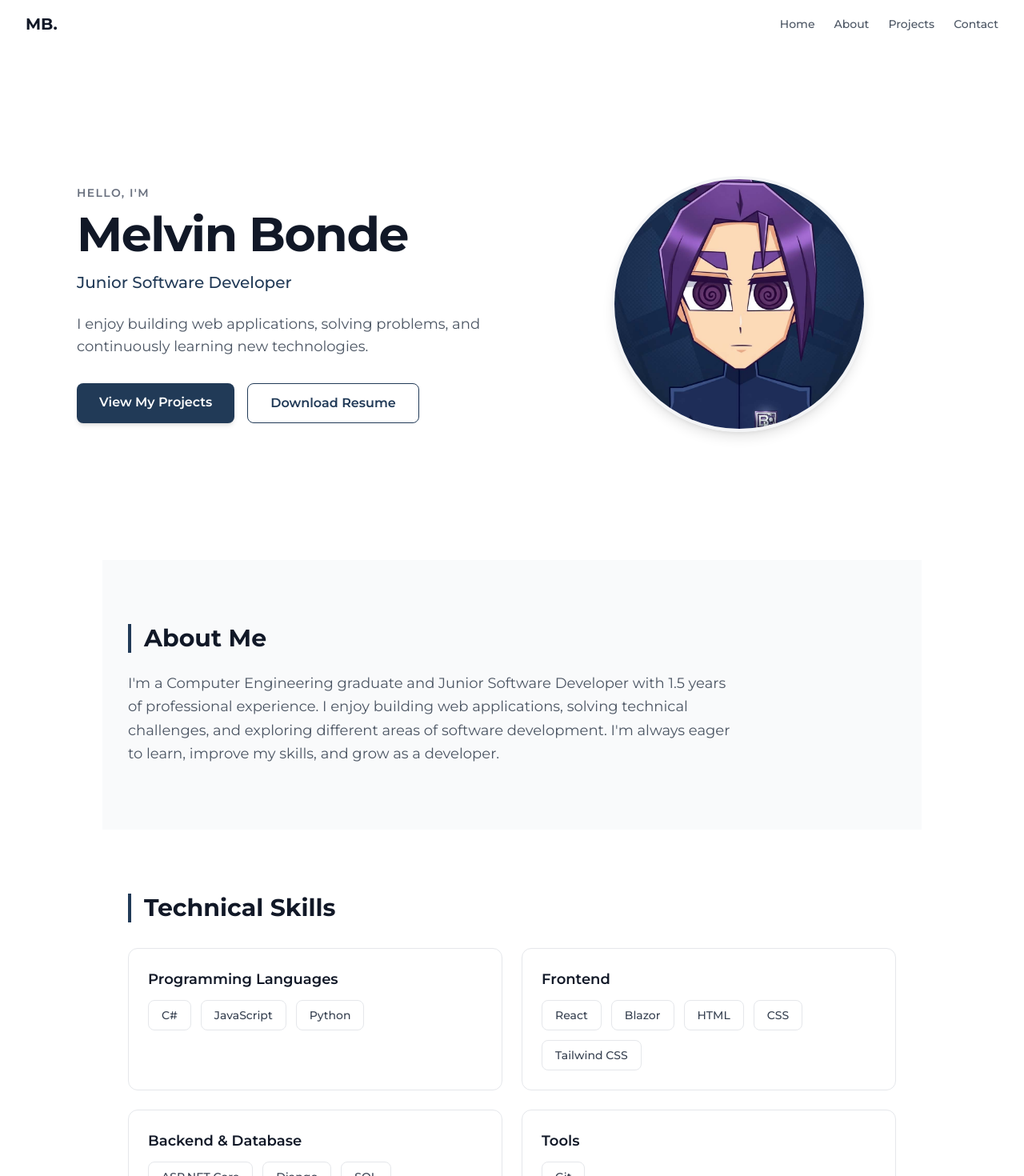
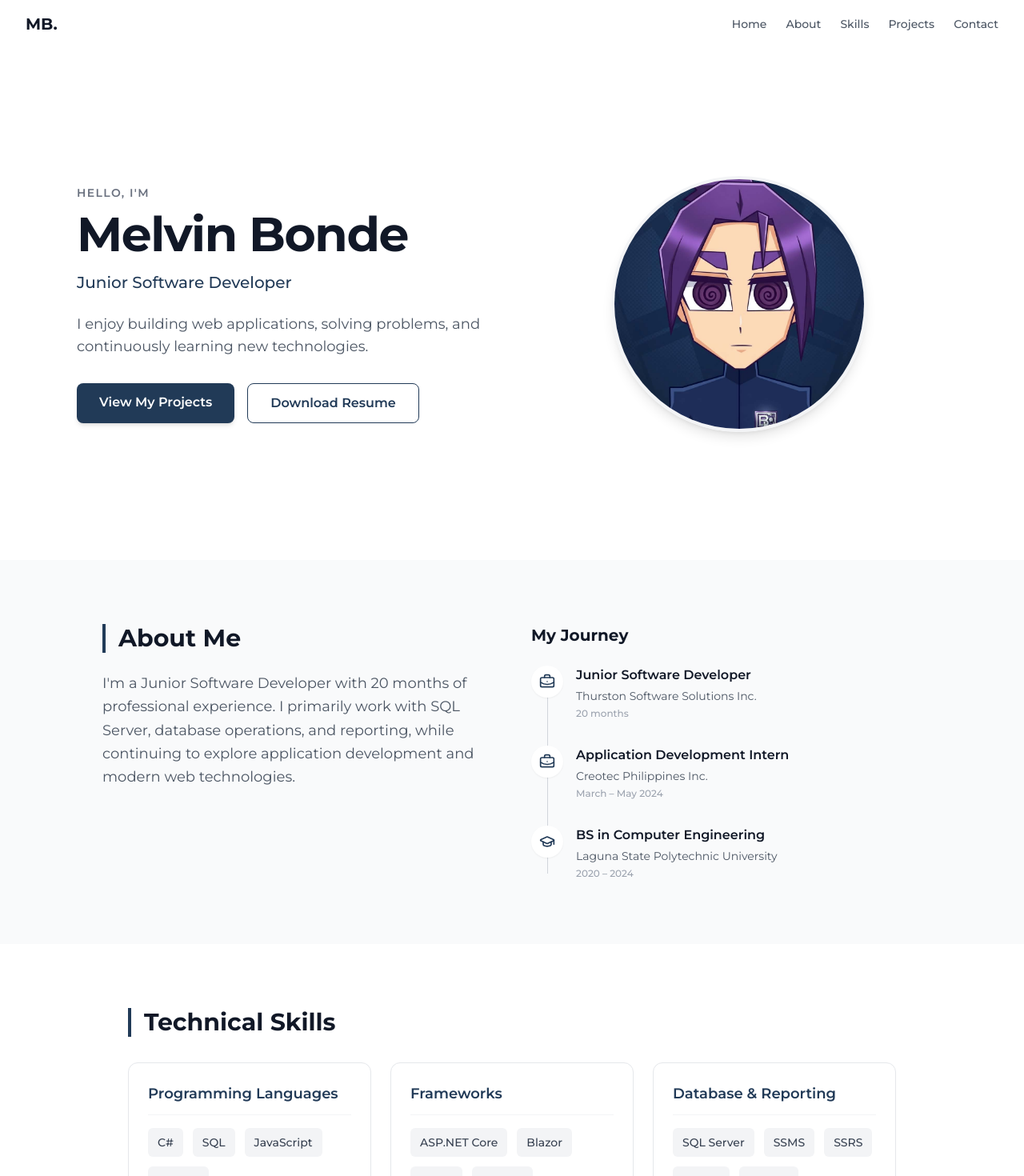
Before and after one commit to Melvinots/my-portfolio, a React (Vite) app: page / in a window 1280 px wide. Shown: the top 1470 px of the page at 80% size. Built offline with nearby package versions, Linux system fonts and the light colour scheme.

Commit message:
Enhance About and Skills sections

```diff
--- /dev/null
+++ b/src/constants/about.js
@@ -0,0 +1,36 @@
+import { GraduationCap, BriefcaseBusiness } from "lucide-react";
+
+export const attainments = [
+  {
+    id: 1,
+    title: "Education",
+    establishment: "Laguna State Polytechnic University",
+    role: "BS in Computer Engineering",
+    duration: "2020 – 2024",
+    icon: GraduationCap,
+  },
+  {
+    id: 2,
+    title: "Internship",
+    establishment: "Creotec Philippines Inc.",
+    role: "Application Development Intern",
+    duration: "March – May 2024",
+    description:
+      "Assisted in developing a mobile application for a Drone Soccer Competition scoring system.",
+    icon: BriefcaseBusiness,
+  },
+  {
+    id: 3,
+    title: "Professional Experience",
+    establishment: "Thurston Software Solutions Inc.",
+    role: "Junior Software Developer",
+    duration: "20 months",
+    description: [
+      "Develop and maintain SQL queries and stored procedures.",
+      "Perform database operations and maintenance using SQL Server Management Studio.",
+      "Develop and maintain reports using SQL Server Reporting Services (SSRS).",
+      "Assist with C# and Blazor application maintenance and minor enhancements.",
+    ],
+    icon: BriefcaseBusiness,
+  },
+].reverse();
--- a/src/constants/index.js
+++ /dev/null
@@ -1,99 +0,0 @@
-import { GraduationCap, BriefcaseBusiness } from 'lucide-react';
-import { tracker, mail, auction, social, palace } from "../assets/images";
-
-const iconMap = {
-  GraduationCap,
-  BriefcaseBusiness
-};
-
-import {
-  html,
-  css,
-  javascript,
-  python,
-  flask,
-  django,
-  sqlite,
-  bootstrap,
-  mysql,
-  react,
-  tailwind,
-} from "../assets/icons";
-
-export const navLinks = [
-  { label: "Home", href: "#home" },
-  { label: "About", href: "#about" },
-  { label: "Projects", href: "#projects" },
-  { label: "Contact", href: "#contact" },
-];
-
-export const attainments = [
-  {
-    title: "Education",
-    establishment: "Laguna State Polytechnic University",
-    role: "BS in Computer Engineering",
-    icon: iconMap.GraduationCap
-  },
-  {
-    title: "Internship",
-    establishment: "Creotec Philippines Inc.",
-    role: "Application Development Intern",
-    icon: iconMap.BriefcaseBusiness
-  }
-]
-
-export const projects = [
-  {
-    id: 1,
-    title: "Mind Palace",
-    thumbnail: palace,
-    github: "https://github.com/Melvinots/mind_palace",
-    youtube: "https://youtu.be/KYbN8I7lF18",
-    content: "A digital platform that helps users visualize, organize, and retain information by creating virtual memory spaces and using spatial mnemonics for efficient recall across various use cases."
-  },
-  {
-    id: 2,
-    title: "Sales Tracker",
-    thumbnail: tracker,
-    github: "https://github.com/Melvinots/sales-tracker/tree/main",
-    youtube: "https://youtu.be/Wwle64ZoPvU",
-    content: "A web application for managing sales and profits in small to medium stores by tracking daily transactions, monitoring inventory, and visualizing performance data and trends through charts."
-  },
-  {
-    id: 3,
-    title: "Auction Platform",
-    thumbnail: auction,
-    github: "https://github.com/Melvinots/auction",
-    youtube: "",
-    content: "An auction platform for buying and selling items featuring active listings, categorized navigation, bid tracking, user comments, user watchlists, and ability to set listings as ongoing or closed."
-  },
-  {
-    id: 4,
-    title: "Emailing System",
-    thumbnail: mail,
-    github: "https://github.com/Melvinots/mail",
-    youtube: "",
-    content: "A single-page email client integrated with APIs for sending, receiving, replying to, and archiving emails, featuring a clean interface for streamlined communication management."
-  },
-  {
-    id: 5,
-    title: "Social Platform",
-    thumbnail: social,
-    github: "https://github.com/Melvinots/network",
-    youtube: "",
-    content: "A platform resembling X (formerly Twitter) that supports posting text-based content, following users, liking posts, and seamless navigation with pagination for efficient user experience."
-  }
-];
-
-export const toolsURL = [
-  { name: "HTML", icon: html },
-  { name: "CSS", icon: css },
-  { name: "JavaScript", icon: javascript },
-  { name: "Python", icon: python },
-  { name: "Flask", icon: flask },
-  { name: "Django", icon: django },
-  { name: "SQLite", icon: sqlite },
-  { name: "Bootstrap", icon: bootstrap },
-];
-
-export const ongoingLearning = [react, tailwind, mysql];
--- /dev/null
+++ b/src/constants/navigation.js
@@ -0,0 +1,7 @@
+export const navLinks = [
+  { label: "Home", href: "#home" },
+  { label: "About", href: "#about" },
+  { label: "Skills", href: "#skills" },
+  { label: "Projects", href: "#projects" },
+  { label: "Contact", href: "#contact" },
+];
--- /dev/null
+++ b/src/constants/projects.js
@@ -0,0 +1,60 @@
+import {
+  tracker,
+  mail,
+  auction,
+  social,
+  palace,
+} from "../assets/images";
+
+export const projects = [
+  {
+    id: 1,
+    title: "Mind Palace",
+    image: palace,
+    githubUrl: "https://github.com/Melvinots/mind_palace",
+    demoUrl: "https://youtu.be/KYbN8I7lF18",
+    description:
+      "A digital platform that helps users visualize, organize, and retain information using virtual memory spaces and spatial mnemonics.",
+    technologies: ["Django", "JavaScript", "Bootstrap"],
+  },
+  {
+    id: 2,
+    title: "Sales Tracker",
+    image: tracker,
+    githubUrl: "https://github.com/Melvinots/sales-tracker/tree/main",
+    demoUrl: "https://youtu.be/Wwle64ZoPvU",
+    description:
+      "A web application for managing sales and profits by tracking daily transactions, monitoring inventory, and visualizing business performance.",
+    technologies: ["Flask", "Python", "SQLite", "Chart.js"],
+  },
+  {
+    id: 3,
+    title: "Auction Platform",
+    image: auction,
+    githubUrl: "https://github.com/Melvinots/auction",
+    demoUrl: null,
+    description:
+      "An online auction platform featuring item listings, categorized navigation, bidding, comments, watchlists, and listing management.",
+    technologies: ["Django", "Python", "JavaScript"],
+  },
+  {
+    id: 4,
+    title: "Emailing System",
+    image: mail,
+    githubUrl: "https://github.com/Melvinots/mail",
+    demoUrl: null,
+    description:
+      "A single-page email client for sending, receiving, replying to, and archiving emails through API integration.",
+    technologies: ["Django", "JavaScript", "HTML", "CSS"],
+  },
+  {
+    id: 5,
+    title: "Social Platform",
+    image: social,
+    githubUrl: "https://github.com/Melvinots/network",
+    demoUrl: null,
+    description:
+      "A social networking platform inspired by X, supporting posts, following users, liking content, and pagination.",
+    technologies: ["Django", "Python", "JavaScript"],
+  },
+];
--- /dev/null
+++ b/src/constants/skills.js
@@ -0,0 +1,26 @@
+export const skillGroups = [
+  {
+    title: "Programming Languages",
+    skills: ["C#", "SQL", "JavaScript", "Python"],
+  },
+  {
+    title: "Frameworks",
+    skills: ["ASP.NET Core", "Blazor", "React", "Django"],
+  },
+  {
+    title: "Database & Reporting",
+    skills: ["SQL Server", "SSMS", "SSRS", "SQLite", "MySQL"],
+  },
+  {
+    title: "Development Tools",
+    skills: ["Git", "GitHub", "Postman", "Swagger", "Visual Studio", "VS Code"],
+  },
+  {
+    title: "Automation & Operations",
+    skills: ["SQL Server Agent Jobs", "Windows Task Scheduler"],
+  },
+  {
+    title: "Deployment & Hosting",
+    skills: ["IIS"],
+  },
+];
--- a/src/sections/About.jsx
+++ b/src/sections/About.jsx
@@ -1,22 +1,59 @@
+
+import { attainments } from "../constants/about";
+
 function About() {
   return (
-    <section
-      id="about"
-      className="mx-auto max-w-5xl px-8 py-20 bg-gray-50"
-    >
-      <div className="mx-auto max-w-5xl">
+    <section id="about" className="bg-gray-50 px-8 py-20">
+      <div className="mx-auto grid max-w-5xl items-start gap-12 md:grid-cols-2">
+
+        {/* Introduction */}
+        <div>
           <h2 className="mb-6 border-l-4 border-[#213A57] pl-4 text-3xl font-bold">
             About Me
           </h2>
 
-          <p className="max-w-3xl text-lg leading-relaxed text-gray-600">
-            I'm a Computer Engineering graduate and Junior Software Developer
-            with 1.5 years of professional experience. I enjoy building web
-            applications, solving technical challenges, and exploring different
-            areas of software development. I'm always eager to learn, improve
-            my skills, and grow as a developer.
+          <p className="text-lg leading-relaxed text-gray-600">
+            I'm a Junior Software Developer with 20 months of
+            professional experience. I primarily work with SQL Server,
+            database operations, and reporting, while continuing to
+            explore application development and modern web technologies.
           </p>
         </div>
+
+        {/* Career Journey */}
+        <div>
+          <h3 className="mb-6 text-xl font-bold">
+            My Journey
+          </h3>
+
+          <div className="relative space-y-8 before:absolute before:bottom-2 before:left-5 before:top-2 before:w-px before:bg-gray-300">
+            {attainments.map((item) => {
+              const Icon = item.icon;
+
+              return (
+                <div key={item.id} className="flex gap-4">
+                  <div className="relative z-10 flex h-10 w-10 shrink-0 items-center justify-center rounded-full bg-white text-[#213A57] shadow-sm">
+                    <Icon size={20} />
+                  </div>
+
+                  <div>
+                    <h4 className="font-semibold text-gray-900">{item.role}</h4>
+
+                    <p className="mt-1 text-sm text-gray-600">
+                      {item.establishment}
+                    </p>
+
+                    <p className="mt-1 text-xs font-medium text-gray-400">
+                      {item.duration}
+                    </p>
+                  </div>
+                </div>
+              );
+            })}
+          </div>
+        </div>
+
+      </div>
     </section>
   );
 }
--- a/src/sections/Home.jsx
+++ b/src/sections/Home.jsx
@@ -45,7 +45,8 @@ function Home() {
       <div className="flex items-center justify-center md:justify-center">
         <div className="h-56 w-56 overflow-hidden rounded-full border-4 border-gray-100 shadow-lg sm:h-64 sm:w-64 lg:h-80 lg:w-80">
           <img
-            src="/my-portfolio/images/profile.jpg"
+            // src="/my-portfolio/images/profile.jpg"
+            src={`${import.meta.env.BASE_URL}images/profile.jpg`}
             alt="Portrait of Melvin Bonde"
             className="h-full w-full object-cover"
           />
--- a/src/sections/Skills.jsx
+++ b/src/sections/Skills.jsx
@@ -1,47 +1,32 @@
-const skillGroups = [
-  {
-    title: "Programming Languages",
-    skills: ["C#", "JavaScript", "Python"],
-  },
-  {
-    title: "Frontend",
-    skills: ["React", "Blazor", "HTML", "CSS", "Tailwind CSS"],
-  },
-  {
-    title: "Backend & Database",
-    skills: ["ASP.NET Core", "Django", "SQL"],
-  },
-  {
-    title: "Tools",
-    skills: ["Git"],
-  },
-];
+import { skillGroups } from "../constants/skills";
 
 function Skills() {
   return (
-    <section className="mx-auto max-w-5xl px-8 py-20">
+    <section
+        id="skills"
+        className="mx-auto max-w-5xl px-8 py-20">
         <h2 className="mb-8 border-l-4 border-[#213A57] pl-4 text-3xl font-bold">
             Technical Skills
         </h2>
 
-        <div className="grid gap-6 sm:grid-cols-2">
+        <div className="grid gap-6 sm:grid-cols-2 lg:grid-cols-3">
             {skillGroups.map((group) => (
                 <div
                     key={group.title}
                     className="rounded-xl border border-gray-200 bg-white p-6 transition duration-200 hover:-translate-y-1 hover:shadow-md"
                 >
-                    <h3 className="mb-3 text-lg font-semibold">
-                        {group.title}
+                    <h3 className="mb-4 border-b border-gray-100 pb-3 text-lg font-semibold text-[#213A57]">
+                      {group.title}
                     </h3>
 
                     <div className="flex flex-wrap gap-3">
                         {group.skills.map((skill) => (
-                        <span
+                          <span
                             key={skill}
-                            className="rounded-lg border border-gray-200 bg-white px-4 py-2 text-sm font-medium text-gray-700"
-                        >
+                            className="rounded-md bg-gray-100 px-3 py-2 text-sm font-medium text-gray-700"
+                          >
                             {skill}
-                        </span>
+                          </span>
                         ))}
                     </div>
                 </div>
```
Also changed, not shown: src/components/Navbar.jsx (+1 -7 lines), src/assets/images/logo.avif (renamed from src/assets/logo.avif).
